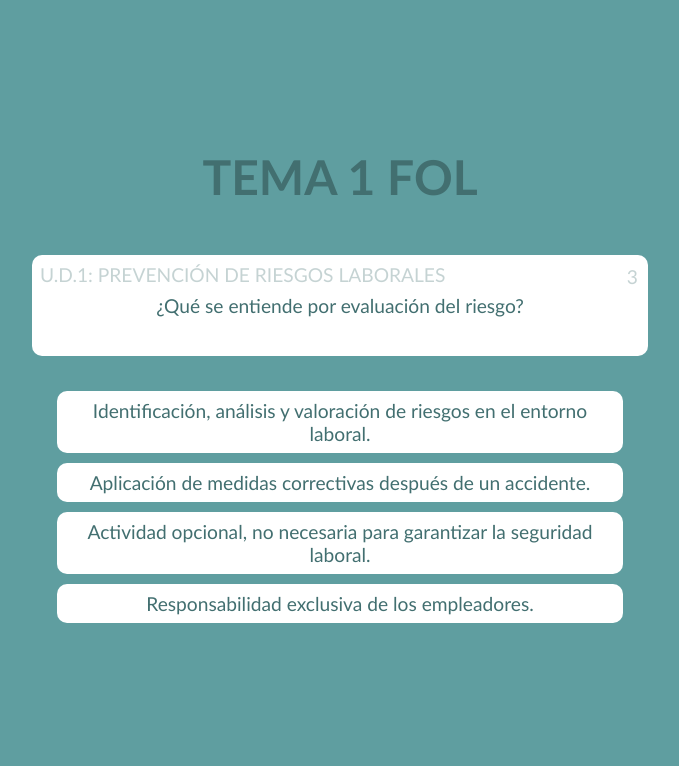
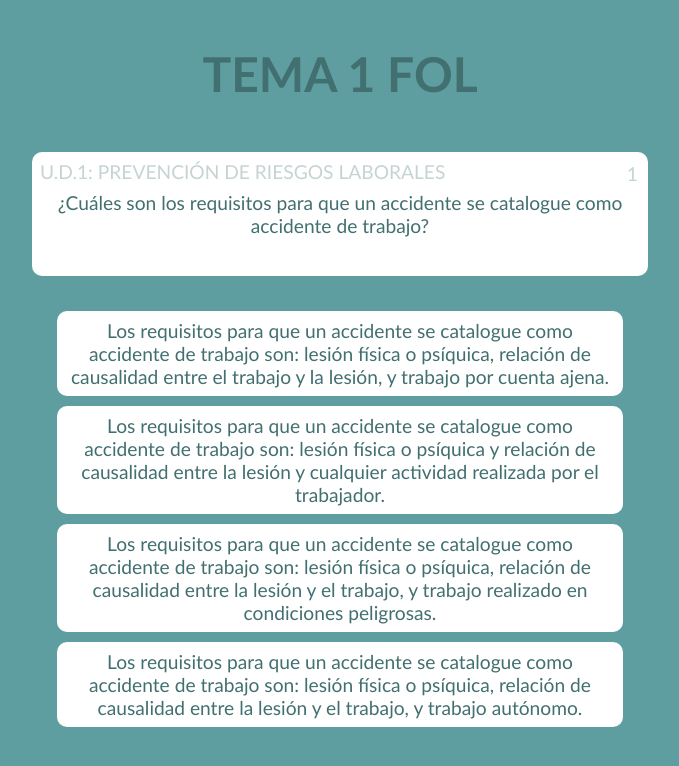
Before and after one commit to PabloCalvo03/juego_fol_pablocalvo03, a plain HTML site: page juego-tema1.html in a window 1280 px wide. Shown: the whole page, without its empty margins (300-979 px from the left). Drawn offline with Linux system fonts and the light colour scheme; some packages are replaced by stand-ins of ours; a script that the page names is missing.

Commit message:
contador de preguntas y añadiendo preguntas

```diff
--- a/base-preguntas-tema1.json
+++ b/base-preguntas-tema1.json
@@ -11,24 +11,56 @@
         "categoria": "U.D.1: PREVENCIÓN DE RIESGOS LABORALES",
         "pregunta": "¿Qué es la prevención de riesgos laborales?",
         "respuesta": "Medidas para evitar o disminuir daños derivados del trabajo.",
-        "incorrecta1": "Protección de los trabajadores ante situaciones de peligro.",
+        "incorrecta1": "Protección de los jefes ante situaciones de peligro.",
         "incorrecta2": "Protección de la propiedad y activos de la empresa.",
         "incorrecta3": "Responsabilidad exclusiva de los trabajadores."
     },
     {
         "categoria": "U.D.1: PREVENCIÓN DE RIESGOS LABORALES",
-        "pregunta": "¿Diferencia entre condiciones de trabajo y factores de riesgo?",
-        "respuesta": "Trabajo vs. condiciones que pueden causar daño.",
-        "incorrecta1": "No hay diferencia entre condiciones de trabajo y factores de riesgo.",
-        "incorrecta2": "Condiciones físicas vs. aspectos psicosociales.",
-        "incorrecta3": "Medidas de seguridad vs. condiciones ambientales."
+        "pregunta": "¿Cuál es la relación entre el trabajo y la salud de las personas?",
+        "respuesta": "El trabajo y la salud están íntimamente relacionados, ya que la salud es necesaria para poder trabajar y el trabajo puede generar daños en la salud de las personas.",
+        "incorrecta1": "El trabajo no tiene ningún impacto en la salud de las personas.",
+        "incorrecta2": "La salud no es un factor relevante en el entorno laboral.",
+        "incorrecta3": "El trabajo solo afecta el bienestar físico de las personas."
     },
     {
         "categoria": "U.D.1: PREVENCIÓN DE RIESGOS LABORALES",
         "pregunta": "¿Qué se entiende por evaluación del riesgo?",
         "respuesta": "Identificación, análisis y valoración de riesgos en el entorno laboral.",
         "incorrecta1": "Aplicación de medidas correctivas después de un accidente.",
-        "incorrecta2": "Responsabilidad exclusiva de los empleadores.",
+        "incorrecta2": "Responsabilidad exclusiva de los empleados.",
         "incorrecta3": "Actividad opcional, no necesaria para garantizar la seguridad laboral."
+    },
+    {
+        "categoria": "U.D.1: PREVENCIÓN DE RIESGOS LABORALES",
+        "pregunta": "¿Cuál es el objetivo de la prevención de riesgos laborales?",
+        "respuesta": "El objetivo de la prevención de riesgos laborales es evitar o disminuir los daños derivados del trabajo a través de medidas y actuaciones adoptadas en todas las fases de actividad de una empresa.",
+        "incorrecta1": "El objetivo de la prevención de riesgos laborales es proteger únicamente a los empresarios.",
+        "incorrecta2": "El objetivo de la prevención de riesgos laborales es garantizar la productividad de la empresa.",
+        "incorrecta3": "El objetivo de la prevención de riesgos laborales es eliminar por completo los riesgos en el entorno laboral."
+    },
+    {
+    "categoria": "U.D.1: PREVENCIÓN DE RIESGOS LABORALES",
+    "pregunta": "¿Cómo se define legalmente el Accidente de Trabajo?",
+    "respuesta": "El Accidente de Trabajo se define como toda lesión corporal que sufre el trabajador por cuenta ajena con ocasión del trabajo que realiza.",
+    "incorrecta1": "El Accidente de Trabajo se define como cualquier lesión física o psíquica sufrida por un trabajador.",
+    "incorrecta2": "El Accidente de Trabajo se define como cualquier lesión corporal que ocurra durante el horario laboral.",
+    "incorrecta3": "El Accidente de Trabajo se define como cualquier lesión causada por factores externos al entorno laboral."
+    },
+    {
+    "categoria": "U.D.1: PREVENCIÓN DE RIESGOS LABORALES",
+    "pregunta": "¿Cuáles son los requisitos para que un accidente se catalogue como accidente de trabajo?",
+    "respuesta": "Los requisitos para que un accidente se catalogue como accidente de trabajo son: lesión física o psíquica, relación de causalidad entre el trabajo y la lesión, y trabajo por cuenta ajena.",
+    "incorrecta1": "Los requisitos para que un accidente se catalogue como accidente de trabajo son: lesión física o psíquica y relación de causalidad entre la lesión y cualquier actividad realizada por el trabajador.",
+    "incorrecta2": "Los requisitos para que un accidente se catalogue como accidente de trabajo son: lesión física o psíquica, relación de causalidad entre la lesión y el trabajo, y trabajo autónomo.",
+    "incorrecta3": "Los requisitos para que un accidente se catalogue como accidente de trabajo son: lesión física o psíquica, relación de causalidad entre la lesión y el trabajo, y trabajo realizado en condiciones peligrosas."
+    },
+    {
+    "categoria": "U.D.1: PREVENCIÓN DE RIESGOS LABORALES",
+    "pregunta": "¿Qué se considera un accidente de trabajo según la ley, además de las lesiones sufridas durante el trabajo?",
+    "respuesta": "Además de las lesiones sufridas durante el trabajo, también se considerarán accidentes de trabajo los sufridos como consecuencia del desempeño de un cargo sindical, los que sucedan al realizar tareas correspondientes a un grupo profesional diferente cumpliendo órdenes del empresario, los accidentes en misión, entre otros casos.",
+    "incorrecta1": "Solo se consideran accidentes de trabajo las lesiones sufridas directamente durante el trabajo realizado.",
+    "incorrecta2": "Solo se consideran accidentes de trabajo las lesiones sufridas durante desplazamientos ordenados por el empresario.",
+    "incorrecta3": "Solo se consideran accidentes de trabajo las lesiones sufridas durante el desempeño de un cargo sindical."
     }
 ]
--- a/index-tema1.js
+++ b/index-tema1.js
@@ -40,7 +40,7 @@ function escogerPreguntaAleatoria() {
         swal.fire({
           title: "Juego finalizado",
           text:
-            "Puntuación: " + preguntas_correctas + "/" + (preguntas_hechas - 1),
+            "Puntuación: " + preguntas_correctas + "/" + (preguntas_hechas),
           icon: "success"
         });
       }
@@ -54,6 +54,9 @@ function escogerPreguntaAleatoria() {
   npreguntas.push(n);
   preguntas_hechas++;
 
+  select_id("numero").innerHTML = preguntas_hechas;
+
+
   escogerPregunta(n);
 }
 
@@ -61,7 +64,6 @@ function escogerPregunta(n) {
   pregunta = interprete_bp[n];
   select_id("categoria").innerHTML = pregunta.categoria;
   select_id("pregunta").innerHTML = pregunta.pregunta;
-  select_id("numero").innerHTML = n;
   let pc = preguntas_correctas;
   if (preguntas_hechas > 1) {
     select_id("puntaje").innerHTML = pc + "/" + (preguntas_hechas - 1);
--- a/index-tema5.js
+++ b/index-tema5.js
@@ -54,6 +54,8 @@ function escogerPreguntaAleatoria() {
   npreguntas.push(n);
   preguntas_hechas++;
 
+  select_id("numero").innerHTML = preguntas_hechas;
+
   escogerPregunta(n);
 }
 
@@ -61,7 +63,6 @@ function escogerPregunta(n) {
   pregunta = interprete_bp[n];
   select_id("categoria").innerHTML = pregunta.categoria;
   select_id("pregunta").innerHTML = pregunta.pregunta;
-  select_id("numero").innerHTML = n;
   let pc = preguntas_correctas;
   if (preguntas_hechas > 1) {
     select_id("puntaje").innerHTML = pc + "/" + (preguntas_hechas - 1);
--- a/styles-juego.css
+++ b/styles-juego.css
@@ -1,5 +1,5 @@
 * {
-    transition: all 0.2s;
+    transition: all 0.1s;
 }
 
 body {
--- a/styles.css
+++ b/styles.css
@@ -1,5 +1,5 @@
 * {
-    transition: all 0.2s;
+    transition: all 0.1s;
 }
 
 body {
```
